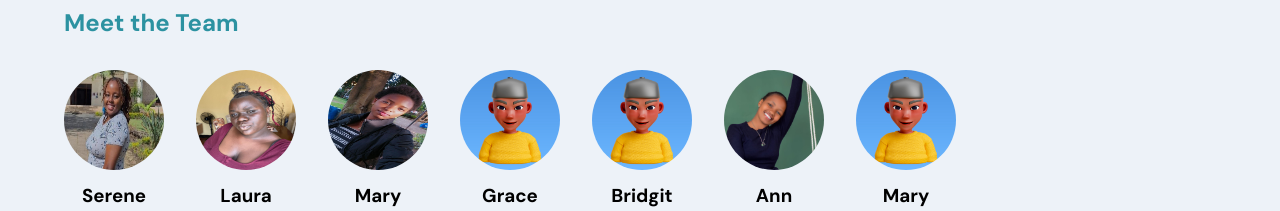
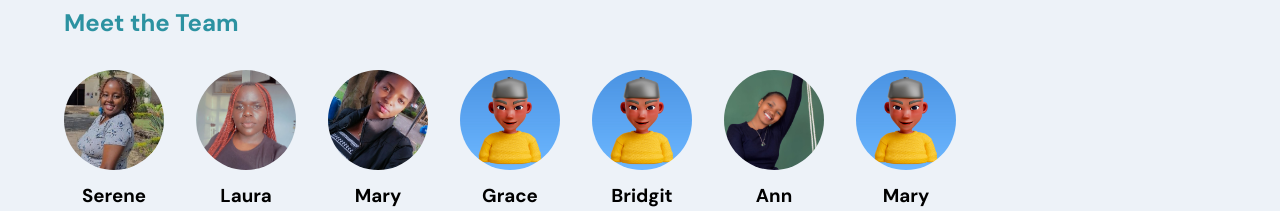
Before and after one commit to Faithkym7/hakilink, a React (Create React App) app: page / in a window 1280 px wide. Shown: the part 1170-1381 px from the top of the page. Built offline with nearby package versions, Linux system fonts and the light colour scheme; no server answers.

Commit message:
Chore: images update

```diff
--- a/src/constants/images.js
+++ b/src/constants/images.js
@@ -1,6 +1,6 @@
 import logo from '../assets/hakilink.jpeg';
 import hero from '../assets/hero.png';
-import students from '../assets/students.jpg';
+import students from '../assets/students.jpeg';
 import member from '../assets/member.jpg';
 import educational from '../assets/educational.png';
 import email from '../assets/email.png';
--- a/src/scenes/About/About.scss
+++ b/src/scenes/About/About.scss
@@ -73,9 +73,10 @@
           }
 
           img {
-            width: 100px; // Adjust as needed
-            height: 100px; // Adjust as needed
+            width: 100px;      // Allow the image to resize based on its natural dimensions
+            height: 100px;
             border-radius: 50%;
+            object-fit: cover; // Ensures the image fills the container without distortion
             margin-bottom: 0.5rem;
           }
 
```
Also changed, not shown: src/assets/Laura.jpeg, src/assets/students.jpeg (added).
